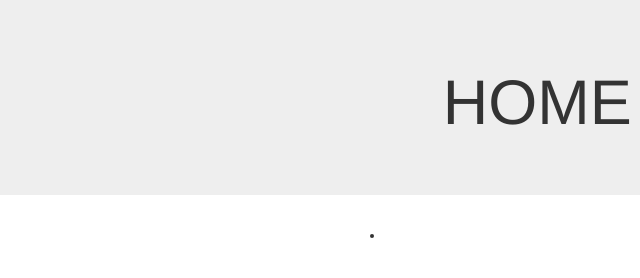
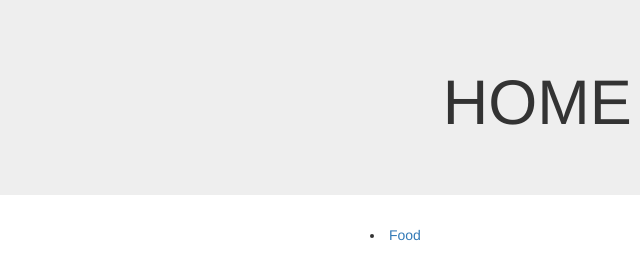
Before and after one commit to wcotton229/GettingStartedWithServerSide, a plain HTML site: page 05-Serve-Favorites/home.html in a window 1280 px wide. Shown: the full height of the page, 0-640 px from the left. Drawn offline with nearby package versions, Linux system fonts and the light colour scheme.

Commit message:
fixed file

```diff
--- a/05-Serve-Favorites/home.html
+++ b/05-Serve-Favorites/home.html
@@ -11,7 +11,7 @@
 	<div class="container">
 		<div class="col-sm-6 col-sm-offset-3">
             <li>
-				<a href="./index.html"></a>
+                    <a class="nav-link active" href="index.html">Food</a>
             </li>
 		</div>
 	</div>
```
